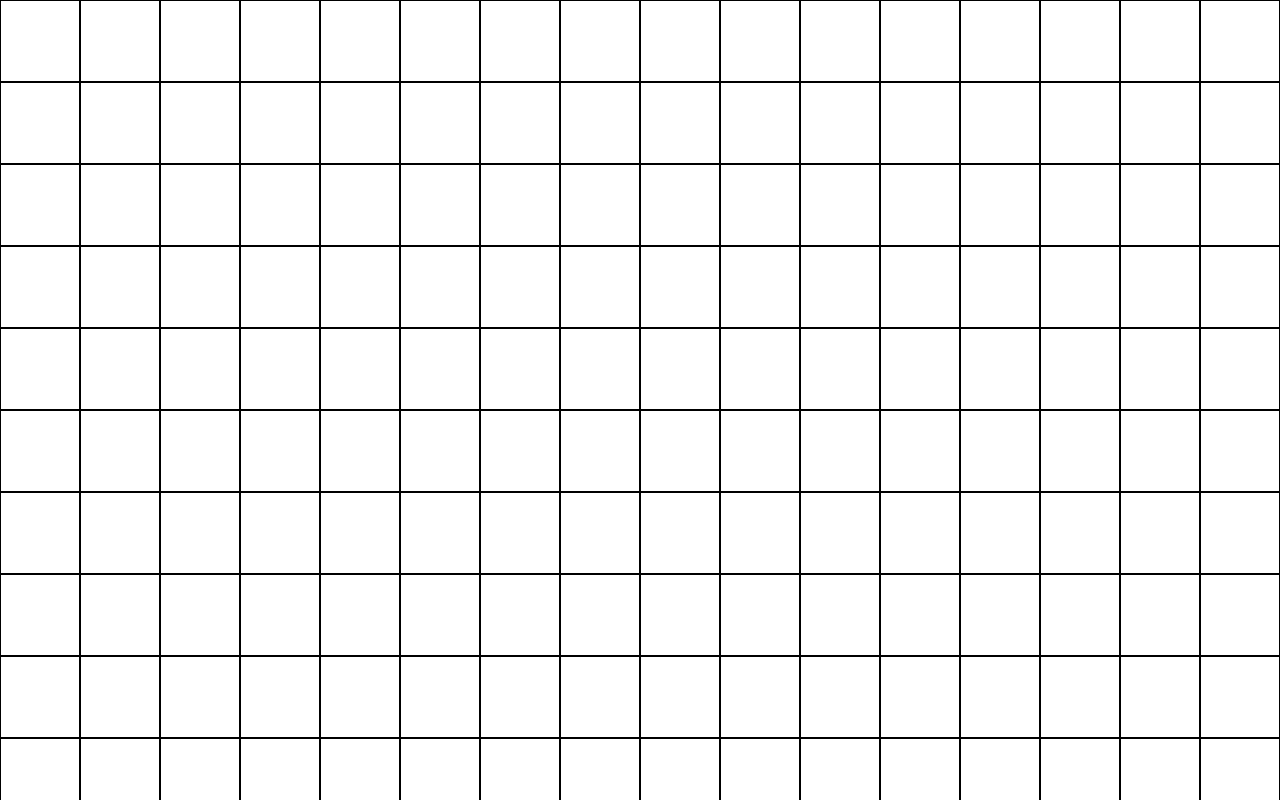
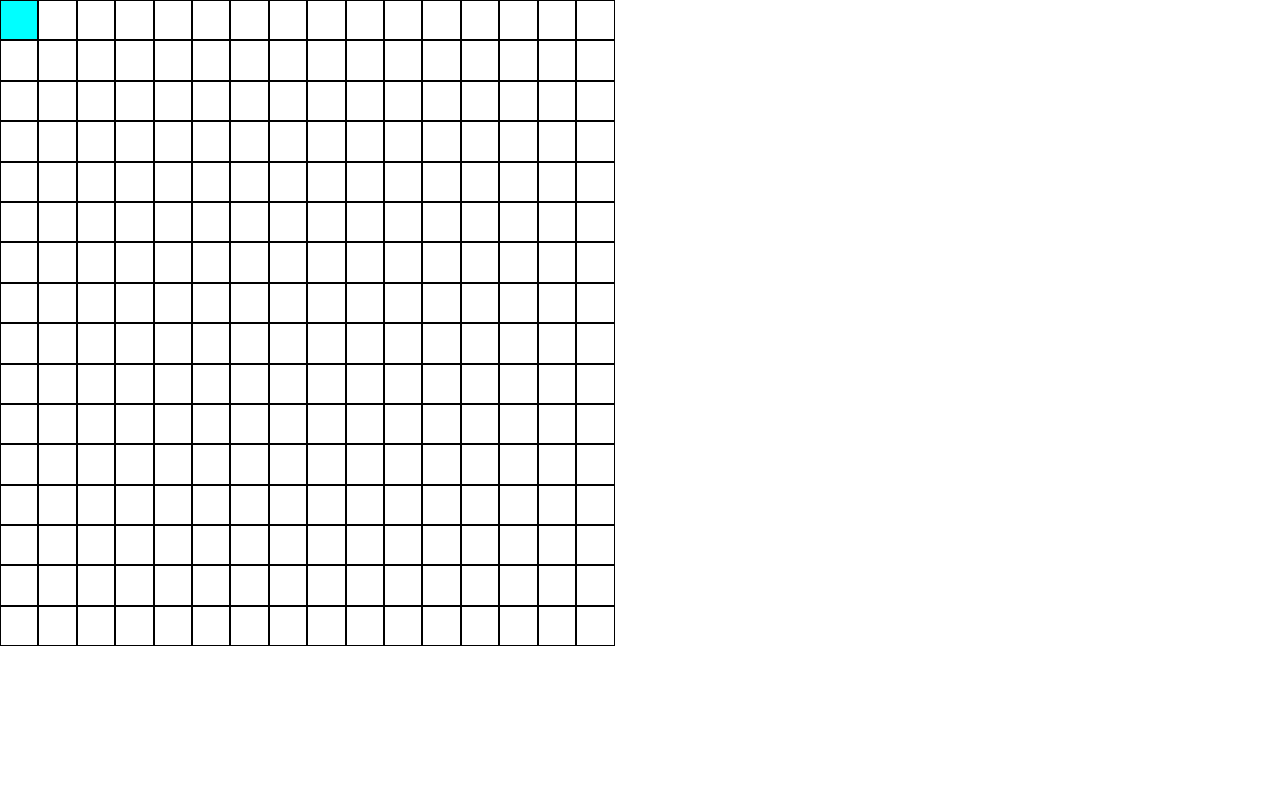
Before and after one commit to bassem931/odin-etch-a-sketch, a plain HTML site: page index.html in a window 1280 px wide. Shown: the top 800 px of the page. Drawn offline with Linux system fonts and the light colour scheme.

Commit message:
feat: add hover effect for square divs
background color change for each square div and
leaves a colored trail. one event listener was added
to the main container and using event target the background color
is chnaged. This was done for better performance

```diff
--- a/app.js
+++ b/app.js
@@ -1,5 +1,6 @@
+let mainCont = document.querySelector(".main-cont");
+
 let createGrid = async () => {
-    let mainCont = document.querySelector(".main-cont");
     for (let row = 0; row < 16 ;row++) {
         let rowCont = document.createElement("div");
         rowCont.classList.add("row-cont");
@@ -14,3 +15,6 @@ let createGrid = async () => {
 }
 
 createGrid();
+mainCont.addEventListener("mouseover",(e)=>{
+    e.target.classList.add("bg-color-change");
+})
--- a/style.css
+++ b/style.css
@@ -1,3 +1,7 @@
+:root {
+    --square-side: 3vw;
+}
+
 body {
     margin: 0;
     padding: 0;
@@ -5,10 +9,22 @@ body {
     font-family: Arial, Helvetica, sans-serif;
 }
 
+.main-cont {
+    display: flex;
+    flex-direction: column;
+    position: relative;
+    width: calc(var(--square-side)*16);
+    height: calc(var(--square-side)*16);
+}
+
 .square-div {
-    width: 6.25vw;
-    height: 6.25vw;
+    width: var(--square-side);
+    height: var(--square-side);
     border: 1px solid black;
+}
+
+.bg-color-change {
+    background-color: aqua;
 }
 
 .row-cont {
```
